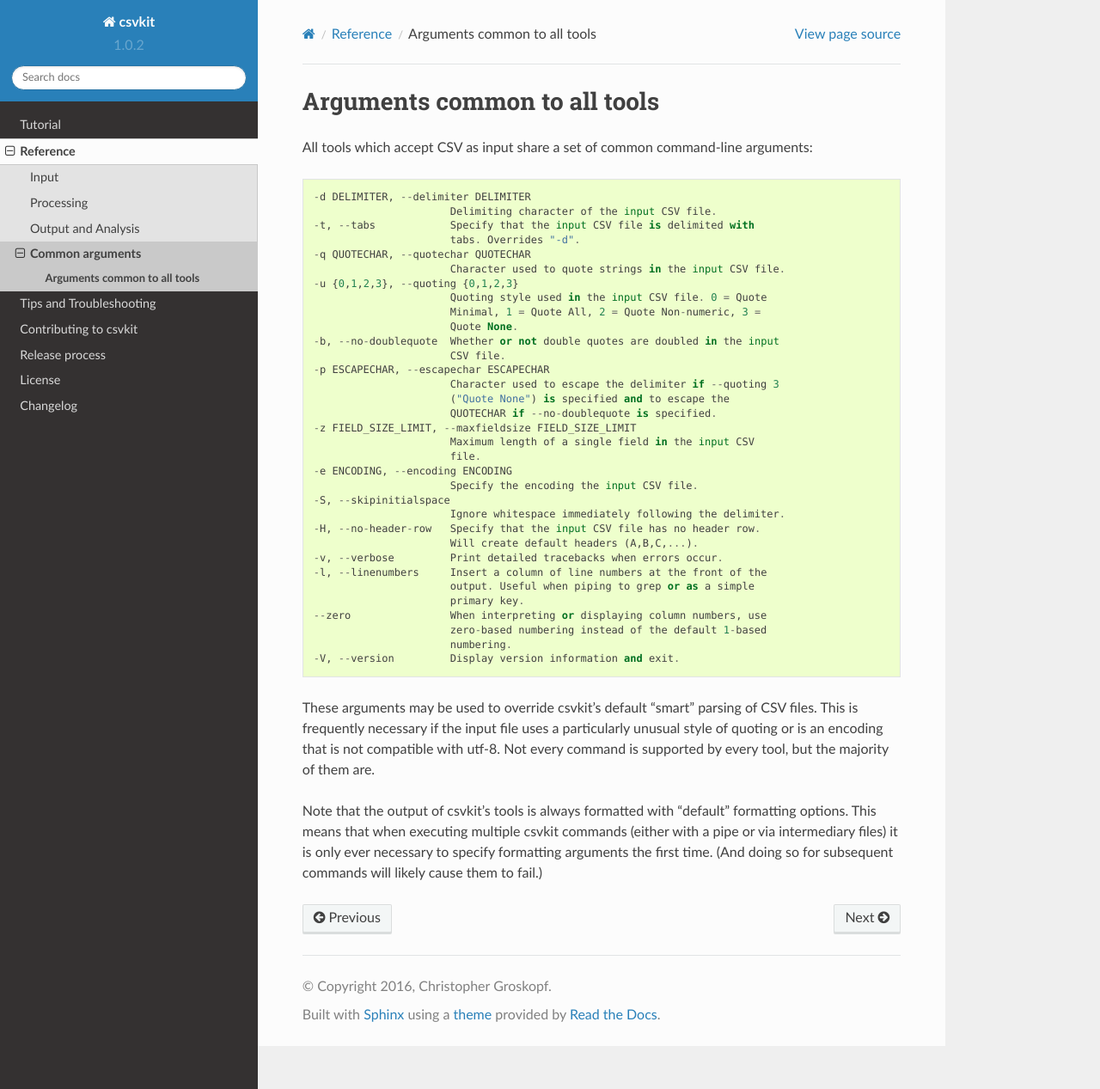
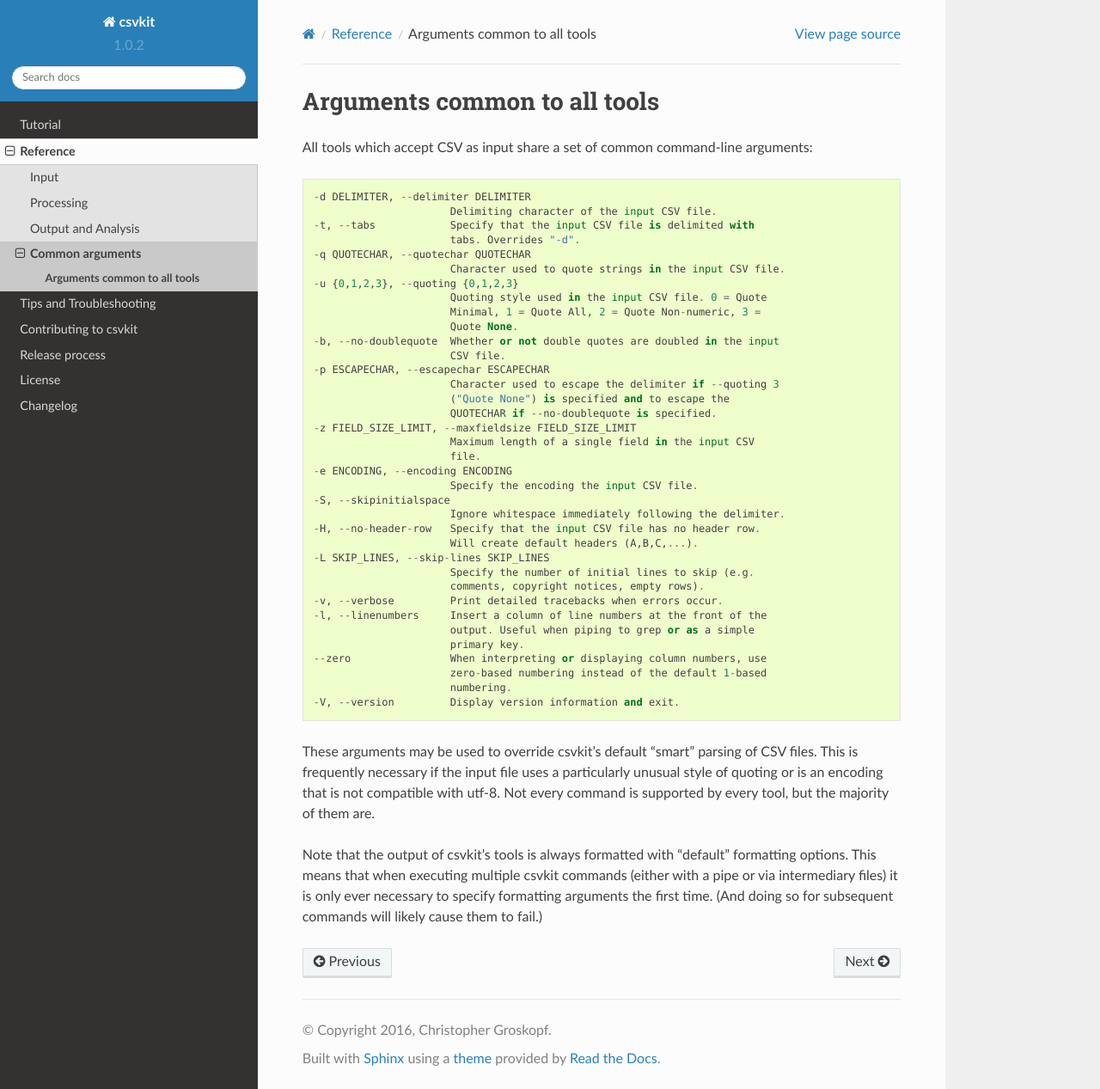
Before and after one commit to wireservice/csvkit, a Sphinx documentation site: the page built from docs/common_arguments.rst, in a window 1280 px wide and 1267 px high. Shown: the whole window at 86% size. Built offline with Sphinx 7.4.7 and the Read the Docs theme 2.0.0, drawn with Linux system fonts in a browser that asks for light colours.

Commit message:
Add --skip-lines to common arguments docs

```diff
--- a/docs/common_arguments.rst
+++ b/docs/common_arguments.rst
@@ -29,6 +29,9 @@
                         Ignore whitespace immediately following the delimiter.
   -H, --no-header-row   Specify that the input CSV file has no header row.
                         Will create default headers (A,B,C,...).
+  -L SKIP_LINES, --skip-lines SKIP_LINES
+                        Specify the number of initial lines to skip (e.g.
+                        comments, copyright notices, empty rows).
   -v, --verbose         Print detailed tracebacks when errors occur.
   -l, --linenumbers     Insert a column of line numbers at the front of the
                         output. Useful when piping to grep or as a simple
```
